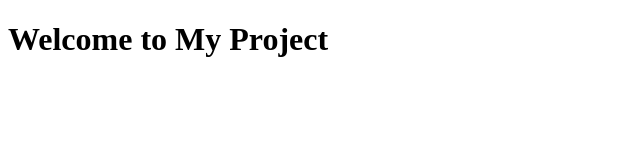
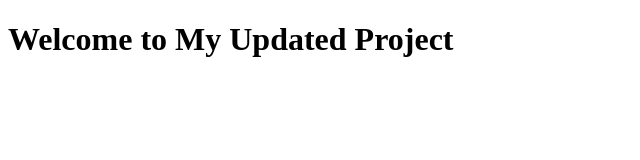
Before and after one commit to Sherrysneak/MyProject, a plain HTML site: page index.html in a window 1280 px wide. Shown: the whole page, without its empty margins (0-640 px from the left). Drawn offline with Linux system fonts and the light colour scheme.

Commit message:
[修改]修复了index页面的内容

```diff
--- a/index.html
+++ b/index.html
@@ -1 +1 @@
-<!DOCTYPE html><html><head><title>My Project</title></head><body><h1>Welcome to My Project</h1></body></html>
+<!DOCTYPE html><html><head><title>My Project</title></head><body><h1>Welcome to My Updated Project</h1></body></html>
```
